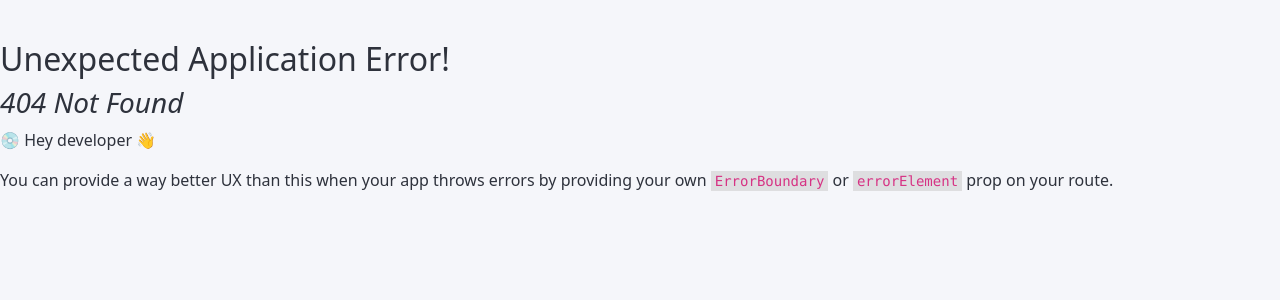
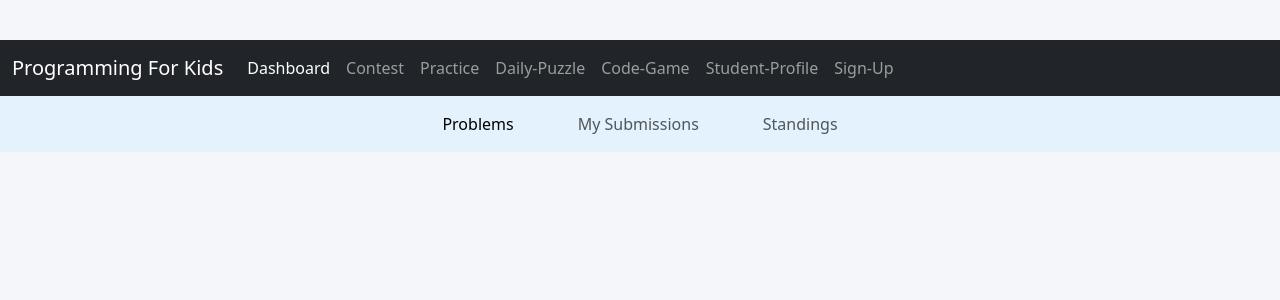
Before and after one commit to farhan19999/Programming-For-Kids, a React (Create React App) app in the folder frontend/: page /contest-problem-details in a window 1280 px wide. Before the commit this address had no page. Shown: the top 300 px of the page. Built offline with nearby package versions, Linux system fonts and the light colour scheme.

Commit message:
sub navbar component added

```diff
--- a/frontend/src/App.js
+++ b/frontend/src/App.js
@@ -8,6 +8,7 @@
 import Profile from "./pages/StudentProfile/StudentProfile";
 import Contest_Registration from "./pages/Contest_Registration/Contest_Registration";
 import SignUp from "./pages/SignUp/SignUp";
+import Contest_Problem_Details from "./pages/contest_individual_problem_details/IndividualProblem";
 
 
 
@@ -32,6 +33,10 @@
     path: "/signup",
     element: <SignUp />,
   },
+  {
+    path: "/contest-problem-details",
+    element: <Contest_Problem_Details />,
+  },
 ]);
 
 function App() {
--- /dev/null
+++ b/frontend/src/components/sub_navbar/SubNavbar.js
@@ -0,0 +1,30 @@
+import React from 'react';
+function SubNavbar(){
+  return (
+    <nav class="navbar navbar-expand-lg navbar-light" style={{backgroundColor: "#e3f2fd"}}>
+        <div class="container-fluid">
+            <button class="navbar-toggler" type="button" data-bs-toggle="collapse"
+                data-bs-target="#navbarSupportedContent" aria-controls="navbarSupportedContent" aria-expanded="false"
+                aria-label="Toggle navigation">
+                <span class="navbar-toggler-icon"></span>
+            </button>
+            <div class="collapse navbar-collapse" id="navbarSupportedContent">
+                <ul class="navbar-nav mx-auto d-flex gap-5">
+                    <li class="nav-item">
+                        <a class="nav-link active" aria-current="page" href="/problems">Problems</a>
+                    </li>
+                    <li class="nav-item">
+                        <a class="nav-link " href="/my-submissions">My Submissions</a>
+                    </li>
+                    <li class="nav-item">
+                        <a class="nav-link " href="/standings">Standings</a>
+                    </li>
+
+                </ul>
+            </div>
+        </div>
+    </nav>
+  );
+};
+
+export default SubNavbar;
--- a/frontend/src/components/userdetails_dashboard/UserDetails.js
+++ b/frontend/src/components/userdetails_dashboard/UserDetails.js
@@ -3,7 +3,7 @@
 
 function UserDetails(){
     const user = {
-        name: 'ARIF FAISAL',
+        name: 'Mahbubul Faisal',
         rank: 1,
         rating:1500,
       };
--- /dev/null
+++ b/frontend/src/pages/contest_individual_problem_details/IndividualProblem.jsx
@@ -0,0 +1,13 @@
+import React from 'react'
+import Navbar from '../../components/navbar/Navbar'
+import SubNavbar from '../../components/sub_navbar/SubNavbar'
+
+export default function IndividualProblem() {
+  return (
+    <div>
+      <Navbar/>
+      <SubNavbar/>
+
+    </div>
+  )
+}
```
